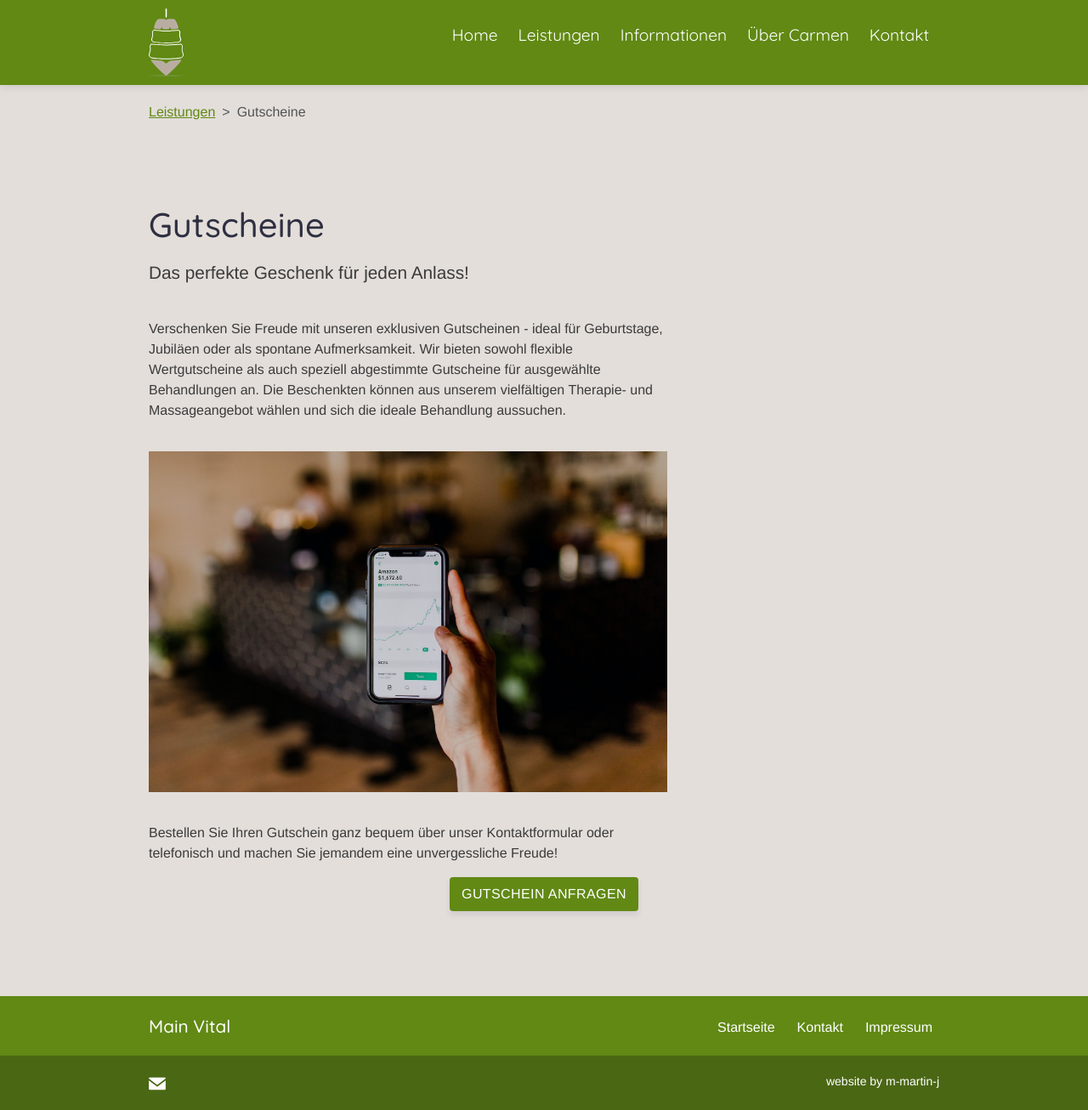
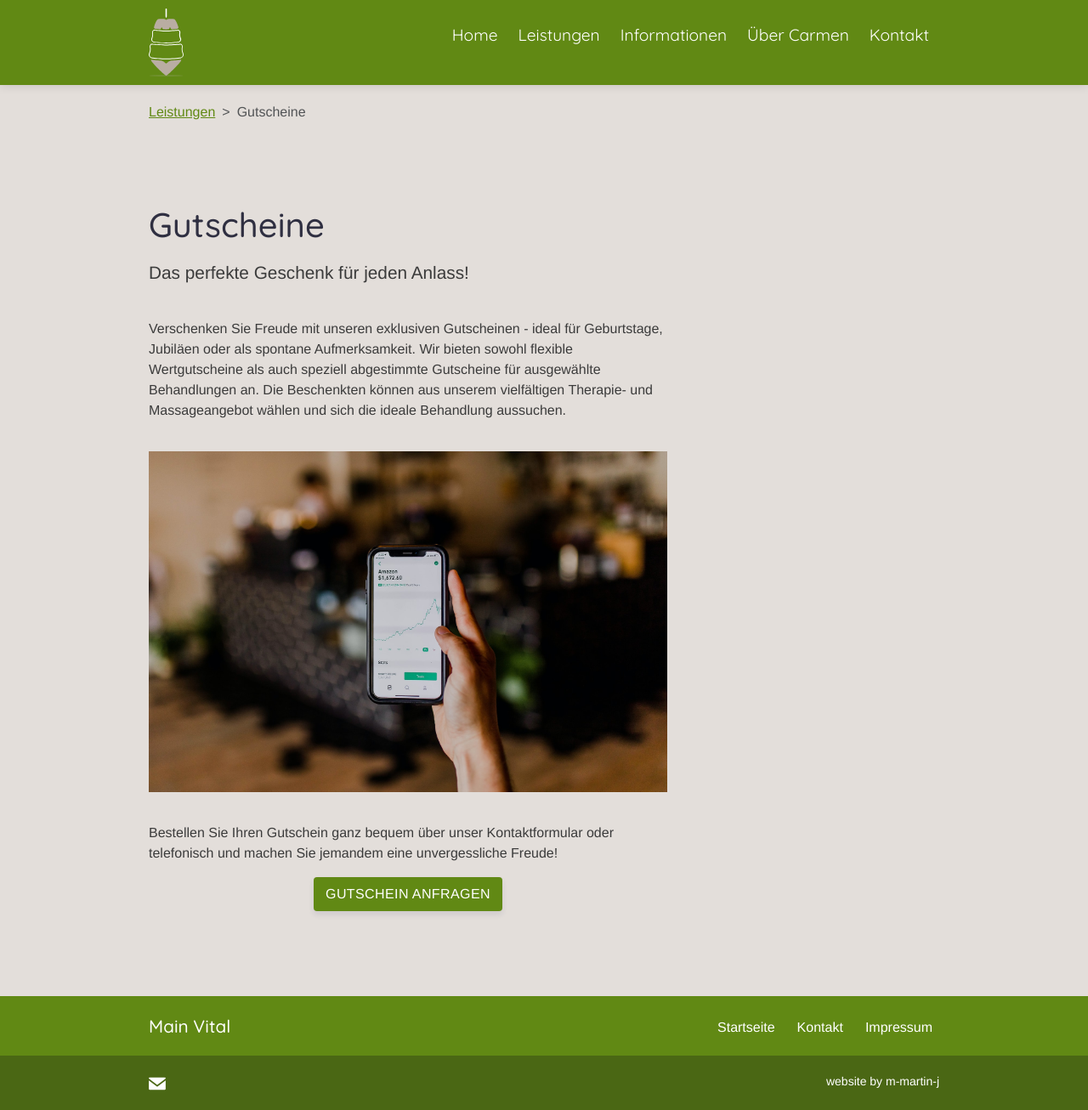
Before and after one commit to m-martin-j/physiotherapy-practice-web, a Jekyll site: the page built from _services/Gutscheine.md, in a window 1280 px wide and 1306 px high. Shown: the whole window at 85% size. Built offline with Jekyll 4.4.1, drawn with Linux system fonts in a browser that asks for light colours.

Commit message:
Fix call button placement for md and up

```diff
--- a/_layouts/service.html
+++ b/_layouts/service.html
@@ -24,8 +24,8 @@ bodyClass: "page-service"
     </div>
   </div>
   {% if page.show_call_button %}
-  <div class="row justify-content-center">
-    <div class="col-auto">
+  <div class="row justify-content-start">
+    <div class="col-12 col-md-8 text-center">
       <a href="{% link _pages/contact.md %}" class="button button-primary">{{ page.call_button_text | default: "Kontakt" }}</a>
     </div>
   </div>
```
